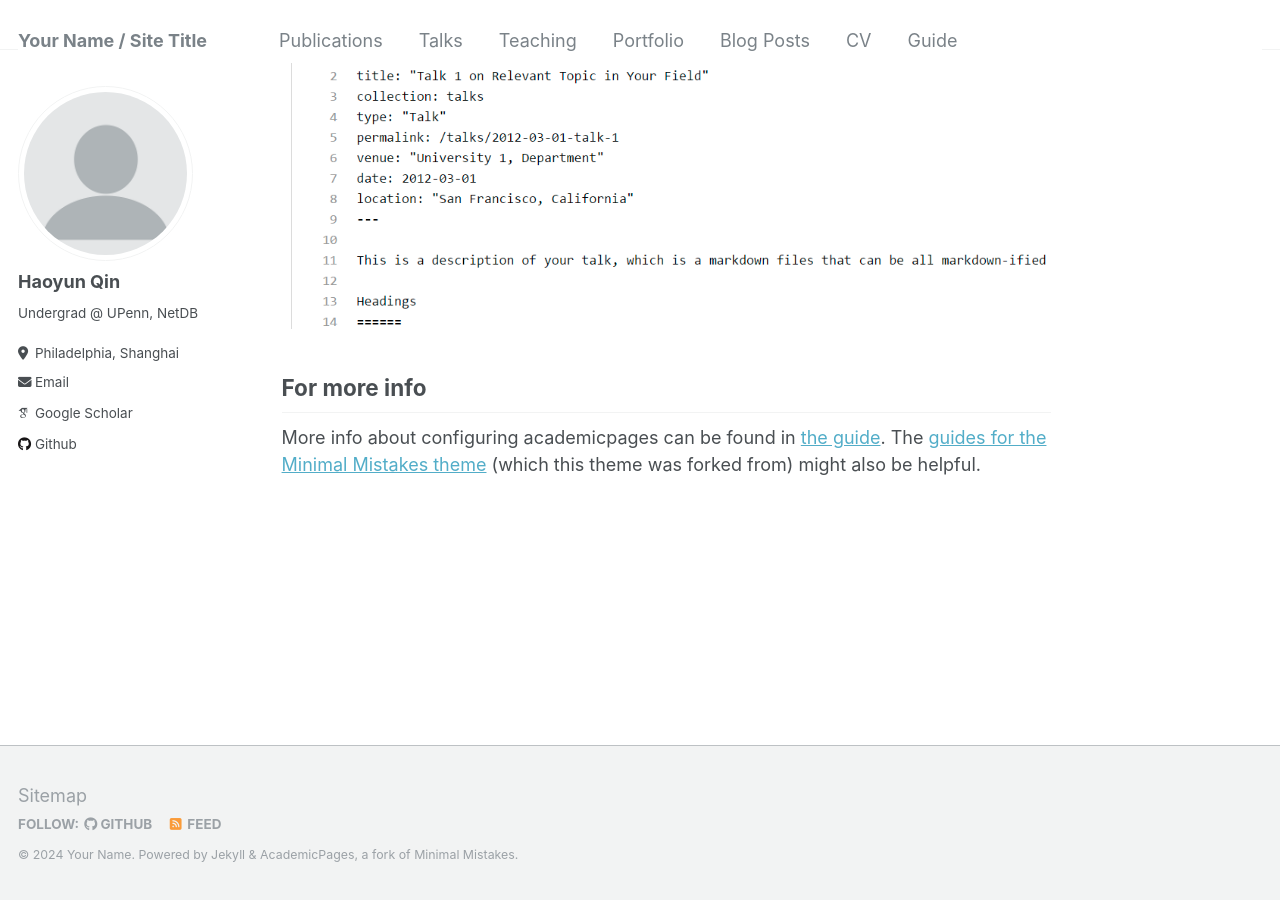
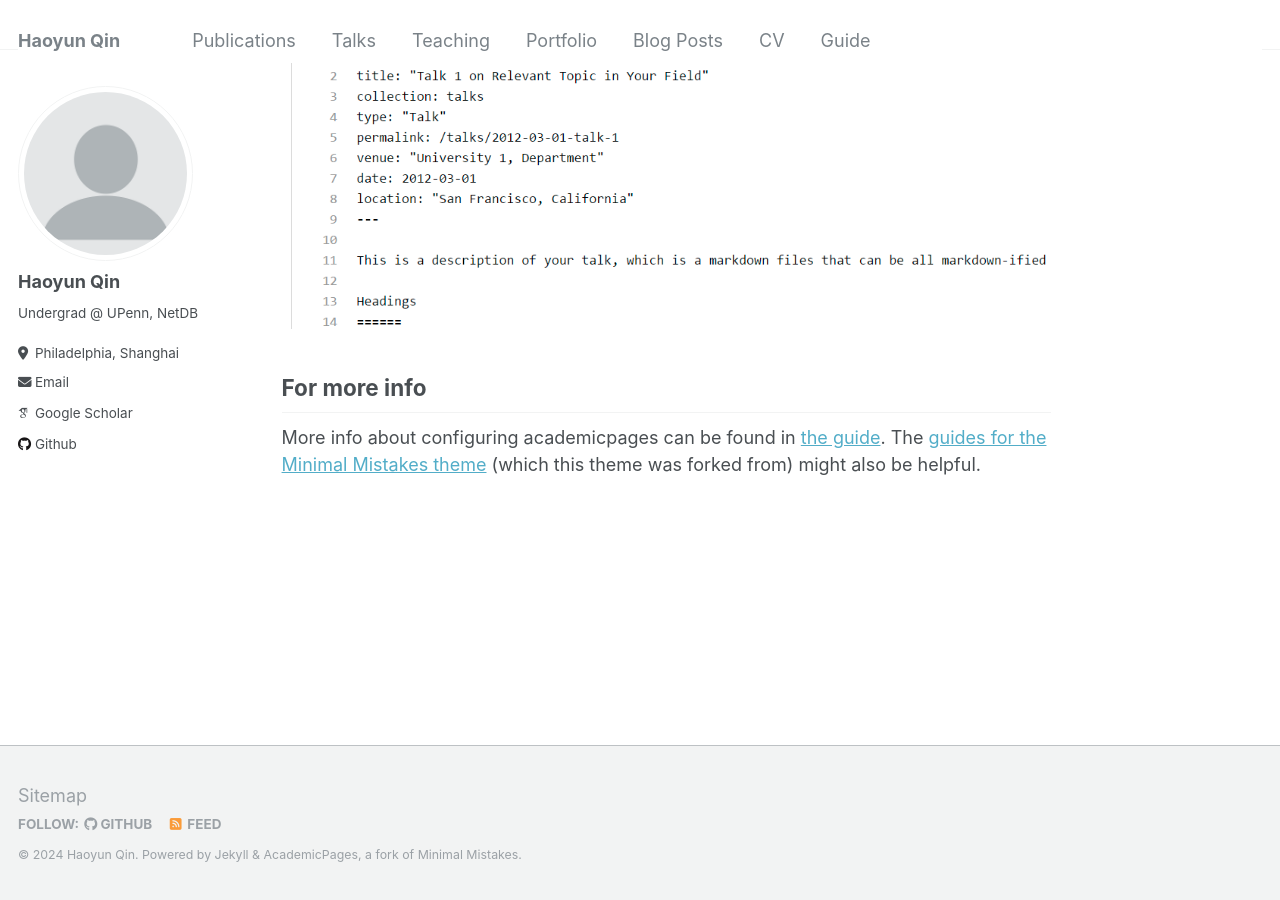
Before and after one commit to JeffersonQin/academic, a Jekyll site: the page built from _pages/about.md, in a window 1280 px wide and 900 px high, scrolled down 2640 px. Built offline with Jekyll 4.4.1, drawn with Linux system fonts in a browser that asks for light colours; some web fonts are replaced.

Commit message:
feat: update site metadata

```diff
--- a/_config.yml
+++ b/_config.yml
@@ -8,13 +8,13 @@
 
 # Basic Site Settings
 locale                   : "en-US"
-title                    : "Your Name / Site Title"
+title                    : "Haoyun Qin"
 title_separator          : "-"
-name                     : &name "Your Name"
-description              : &description "personal description"
-url                      : https://academicpages.github.io # the base hostname & protocol for your site e.g. "https://mmistakes.github.io"
+name                     : &name "Haoyun Qin"
+description              : &description "Undergrad"
+url                      : https://gyrojeff.moe/academic/
 baseurl                  : "" # the subpath of your site, e.g. "/blog"
-repository               : "academicpages/academicpages.github.io"
+repository               : "JeffersonQin/academic"
 
 # Site Author - The following control what appear as part of the author content on the side bar.
 #               If a field is blank the icon and link will not appear, otherwise it will be shown.
```
